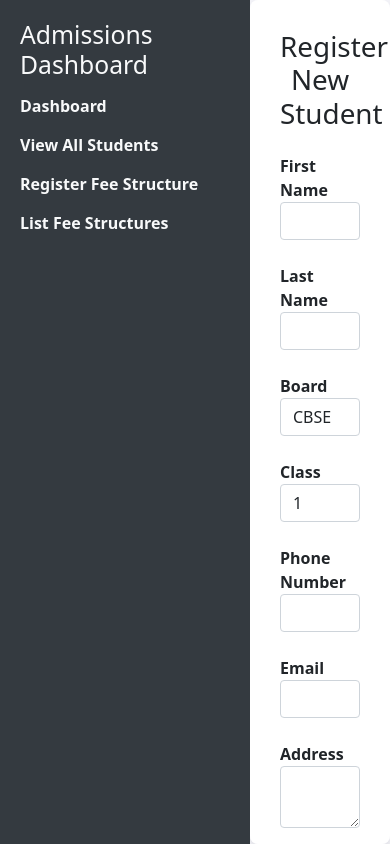
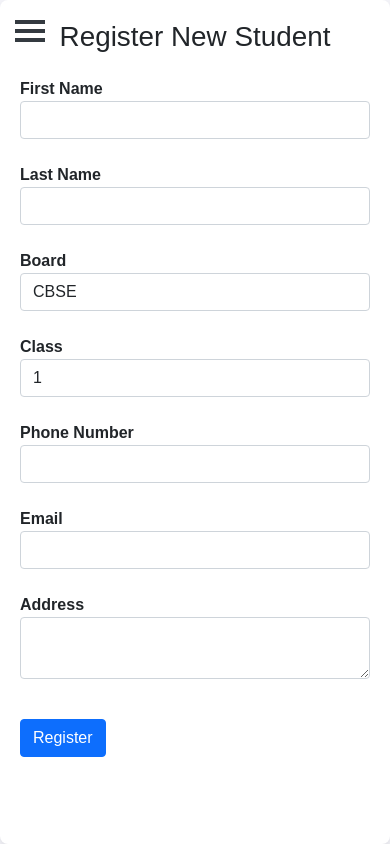
Before and after one commit to kamble0805/coach, a Django app: page /admissions/register/ in a window 390 px wide. Run offline with Django 5.2, Linux system fonts and the light colour scheme.

Commit message:
making some of it as mobile friendly

```diff
--- /dev/null
+++ b/static/css/register_student.css
@@ -0,0 +1,137 @@
+body {
+    display: flex;
+    min-height: 100vh;
+    margin: 0;
+    background-color: #f4f4f9;
+    font-family: Arial, sans-serif;
+}
+
+.sidebar {
+    background-color: #343a40;
+    color: white;
+    height: 100vh;
+    padding: 20px;
+    overflow-y: auto;
+    width: 250px;
+    transition: transform 0.3s ease;
+}
+
+.sidebar h2,
+.sidebar ul li a {
+    color: #f8f9fa;
+    font-weight: bold;
+    text-decoration: none;
+}
+
+.sidebar ul {
+    list-style: none;
+    padding: 0;
+}
+
+.sidebar ul li {
+    margin: 15px 0;
+}
+
+.sidebar ul li a:hover {
+    color: #00796b;
+}
+
+.content {
+    flex-grow: 1;
+    margin-left: 250px;
+    padding: 30px;
+    background-color: white;
+    border-radius: 8px;
+    box-shadow: 0px 4px 10px rgba(0, 0, 0, 0.1);
+}
+
+.form-group {
+    margin-bottom: 1.5rem;
+}
+
+.form-group label {
+    font-weight: bold;
+}
+
+.btn {
+    margin-top: 1rem;
+}
+
+.alert {
+    margin-top: 1rem;
+    padding: 10px;
+    border-radius: 5px;
+}
+
+.alert-success {
+    background-color: #d4edda;
+    color: #155724;
+}
+
+.alert-danger {
+    background-color: #f8d7da;
+    color: #721c24;
+}
+
+.form-control {
+    width: 100%;
+}
+
+/* Hamburger menu */
+.hamburger {
+    display: none;
+    position: fixed;
+    top: 15px;
+    left: 15px;
+    z-index: 2000;
+    cursor: pointer;
+}
+
+.hamburger div {
+    width: 30px;
+    height: 4px;
+    background-color: #343a40;
+    margin: 5px 0;
+}
+
+/* Close button inside sidebar */
+.close-btn {
+    background: none;
+    border: none;
+    color: white;
+    font-size: 28px;
+    position: absolute;
+    top: 15px;
+    right: 20px;
+    cursor: pointer;
+    display: none;
+    z-index: 2001;
+}
+
+/* Mobile styles */
+@media (max-width: 768px) {
+    .sidebar {
+        position: fixed;
+        top: 0;
+        left: -250px;
+        transform: translateX(0);
+        z-index: 1500;
+    }
+
+    .sidebar.active {
+        transform: translateX(250px);
+    }
+
+    .content {
+        margin-left: 0;
+        padding: 20px;
+    }
+
+    .hamburger {
+        display: block;
+    }
+
+    .close-btn {
+        display: block;
+    }
+}
--- a/templates/admissions/register_student.html
+++ b/templates/admissions/register_student.html
@@ -1,109 +1,39 @@
 <!DOCTYPE html>
 <html lang="en">
+    {% load static %}
 <head>
     <meta charset="UTF-8">
     <meta name="viewport" content="width=device-width, initial-scale=1.0">
     <title>Register Student</title>
     <link href="https://cdn.jsdelivr.net/npm/bootstrap@5.1.3/dist/css/bootstrap.min.css" rel="stylesheet">
-    <style>
-        body {
-            display: flex;
-            min-height: 100vh;
-            margin: 0;
-            background-color: #f4f4f9;
+    <link href="{% static 'css/register_student.css' %}" rel="stylesheet">
+    <script>
+        function toggleSidebar() {
+            const sidebar = document.querySelector('.sidebar');
+            sidebar.classList.toggle('active');
         }
-
-        .sidebar {
-            position: fixed;
-            top: 0;
-            left: 0;
-            width: 250px;
-            background-color: #343a40;
-            color: white;
-            height: 100vh;
-            padding: 20px;
-            overflow-y: auto;
-        }
-
-        .sidebar h2 {
-            color: #f8f9fa;
-        }
-
-        .sidebar ul {
-            list-style: none;
-            padding: 0;
-        }
-
-        .sidebar ul li {
-            margin: 15px 0;
-        }
-
-        .sidebar ul li a {
-            color: #f8f9fa;
-            text-decoration: none;
-            font-weight: bold;
-        }
-
-        .sidebar ul li a:hover {
-            color: #00796b;
-        }
-
-        .content {
-            flex-grow: 1;
-            margin-left: 250px;
-            padding: 30px;
-            background-color: white;
-            border-radius: 8px;
-            box-shadow: 0px 4px 10px rgba(0, 0, 0, 0.1);
-            height: 100vh;
-            overflow-y: auto;
-        }
-
-        .form-group {
-            margin-bottom: 1.5rem;
-        }
-
-        .form-group label {
-            font-weight: bold;
-        }
-
-        .btn {
-            margin-top: 1rem;
-        }
-
-        .alert {
-            margin-top: 1rem;
-            padding: 10px;
-            border-radius: 5px;
-        }
-
-        .alert-success {
-            background-color: #d4edda;
-            color: #155724;
-        }
-
-        .alert-danger {
-            background-color: #f8d7da;
-            color: #721c24;
-        }
-
-        .form-control {
-            width: 100%;
-        }
-    </style>
+    </script>
 </head>
 <body>
 
+    <div class="hamburger" onclick="toggleSidebar()">
+        <div></div>
+        <div></div>
+        <div></div>
+    </div>
+
     <!-- Sidebar -->
     <div class="sidebar">
+        <button class="close-btn d-md-none" onclick="toggleSidebar()">✕</button>
         <h2>Admissions Dashboard</h2>
         <ul>
-            <li><a href="{% url 'dashboard' %}" >Dashboard</a></li>
+            <li><a href="{% url 'dashboard' %}">Dashboard</a></li>
             <li><a href="{% url 'view_students' %}">View All Students</a></li>
-            <li><a href="{% url 'register_fee_structure' %}" >Register Fee Structure</a></li>
+            <li><a href="{% url 'register_fee_structure' %}">Register Fee Structure</a></li>
             <li><a href="{% url 'list_fee_structures' %}">List Fee Structures</a></li>
         </ul>
     </div>
+
 
     <!-- Main Content -->
     <div class="content">
```
Also changed, not shown: templates/admissions/register_fee_structure.html (+18 -61 lines), db.sqlite3.
